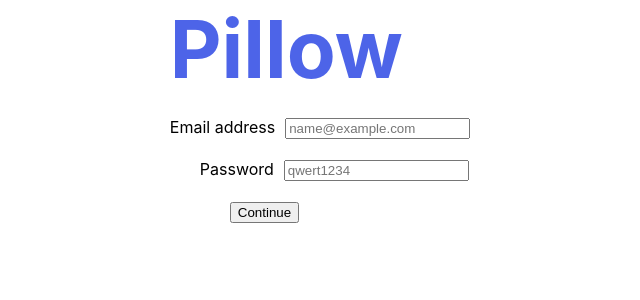
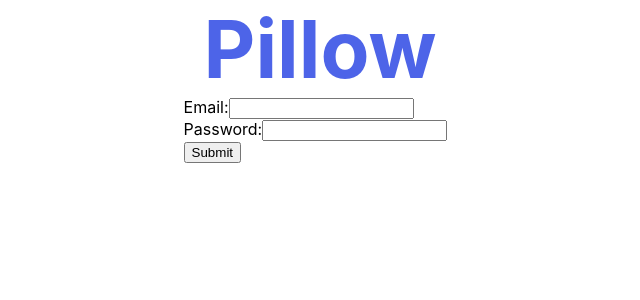
Before and after one commit to Ccosmin23/WebProject, a React (Create React App) app in the folder rentals/rentals-frontend/: page / in a window 1280 px wide. Shown: the top 300 px of the page, without its empty margins (320-960 px from the left). Built offline with nearby package versions, Linux system fonts and the light colour scheme.

Commit message:
re-added auth view to main app view

```diff
--- a/rentals/rentals-frontend/src/App.js
+++ b/rentals/rentals-frontend/src/App.js
@@ -1,6 +1,8 @@
-import React, { useState, useEffect } from 'react';
 import './App.css';
-import Form from 'react-bootstrap/Form';
+
+import Authentication from "./Authentication/Authentication";
+import './Authentication/Authentication.css';
+
 import Stack from 'react-bootstrap/Stack';
 
 function PageTitle() {
@@ -11,76 +13,11 @@
     );
 }
 
-function EmailForm({ setEmail }) {
-    const handleChange = (e) => {
-        setEmail(e.target.value);
-    };
-
-    return (
-        <div className="email-form">
-            <Form.Label>Email address</Form.Label>
-
-            <span className="space-between-label-and-input" />
-
-            <Form.Control
-                type="email"
-                placeholder="name@example.com"
-                onChange={handleChange}
-            />
-        </div>
-    );
-}
-
-function PasswordForm({ setPassword }) {
-    const handleChange = (e) => {
-        setPassword(e.target.value);
-    };
-
-    return (
-        <div className="password-form">
-            <Form.Label>Password</Form.Label>
-
-            <span className="space-between-label-and-input" />
-
-            <Form.Control
-                type="password"
-                placeholder="qwert1234"
-                onChange={handleChange}
-            />
-        </div>
-    );
-}
-
-function ContinueButton({ email, password }) {
-    const handleClick = () => {
-        // Use the email and password values as needed
-        console.log('Email:', email);
-        console.log('Password:', password);
-        // Add your logic here, e.g., making an API call with the entered values
-    };
-
-    return (
-        <div className="space-left">
-            <button onClick={handleClick}>Continue</button>
-        </div>
-    );
-}
-
-function VStack() {
-    const [email, setEmail] = useState('');
-    const [password, setPassword] = useState('');
-
-    useEffect(() => {
-        // console.log('Email (from useEffect):', email);
-        // console.log('Password (from useEffect):', password);
-    }, [email, password]);
-
+function ContentPage() {
     return (
         <Stack gap={3}>
             <PageTitle />
-            <EmailForm setEmail={setEmail} />
-            <PasswordForm setPassword={setPassword} />
-            <ContinueButton email={email} password={password} />
+            <Authentication/>
         </Stack>
     );
 }
@@ -94,7 +31,7 @@
                 justifyContent: 'center',
             }}
         >
-            <VStack />
+            <ContentPage />
         </div>
     );
 }
--- a/rentals/rentals-frontend/src/Authentication/Authentication.js
+++ b/rentals/rentals-frontend/src/Authentication/Authentication.js
@@ -1,26 +1,12 @@
-import './Authentication.css';
-import Form from 'react-bootstrap/Form';
-import Stack from 'react-bootstrap/Stack';
-import React, {useState} from 'react';
+import React, { useState } from 'react';
 
-function EmailForm() {
-    // Define state to keep track of the email and password input values
+function Authentication() {
     const [email, setEmail] = useState('');
     const [password, setPassword] = useState('');
 
-    // Event handler for email input changes
-    const handleEmailChange = (event) => {
-        setEmail(event.target.value);
-    };
-
-    // Event handler for password input changes
-    const handlePasswordChange = (event) => {
-        setPassword(event.target.value);
-    };
-
-    // Function to handle form submission
     const handleSubmit = async (event) => {
         event.preventDefault();
+
         try {
             const response = await fetch('localhost:8080/api/auth/login', {
                 method: 'POST',
@@ -47,76 +33,28 @@
     };
 
     return (
-        <form className="email-form" onSubmit={handleSubmit}>
-            <Form.Label>Email</Form.Label>
-            <div className="bottom-space-5"/>
-
-            <Form.Control
+        <div>
+            <form onSubmit={handleSubmit}>
+                <label>Email:</label>
+                <input
                     type="email"
-                placeholder="name@example.com"
-                style={{
-                    fontSize: '15px',
-                    height: '30px',
-                }} value={email}
-                onChange={handleEmailChange}
+                    value={email}
+                    onChange={(e) => setEmail(e.target.value)}
                 />
 
+                <br />
 
-            <div className="bottom-space-20"/>
-
-            <Form.Label>Password</Form.Label>
-            <div className="bottom-space-5"/>
-            <Form.Control
+                <label>Password:</label>
+                <input
                     type="password"
-                placeholder="enter your password"
-                style={{
-                    fontSize: '15px',
-                    height: '30px',
-                }}
                     value={password}
-                onChange={handlePasswordChange}
+                    onChange={(e) => setPassword(e.target.value)}
                 />
-
-            <div className="bottom-space-20"/>
-
-            <button
-                type="submit"
-                style={{
-                    height: '40px',
-                    width: '150px',
-                    borderRadius: '18px',
-                    background: 'darkblue',
-                    color: 'white',
-                    fontWeight: 'bold',
-                    fontSize: '15px', // Set to a value that suits your design
-                }}
-            >
-                Continue
-            </button>
+                <br />
+                <button type="submit">Submit</button>
             </form>
-    );
-}
-
-function VStack() {
-    return (
-        <Stack gap={3}>
-            <EmailForm/>
-        </Stack>
-    );
-}
-
-function App() {
-    return (
-        <div
-            style={{
-                display: 'flex',
-                alignItems: 'center',
-                justifyContent: 'center',
-            }}
-        >
-            <VStack/>
         </div>
     );
 }
 
-export default App;
+export default Authentication;
```
Lines whose indentation alone changed are shown as unchanged.
